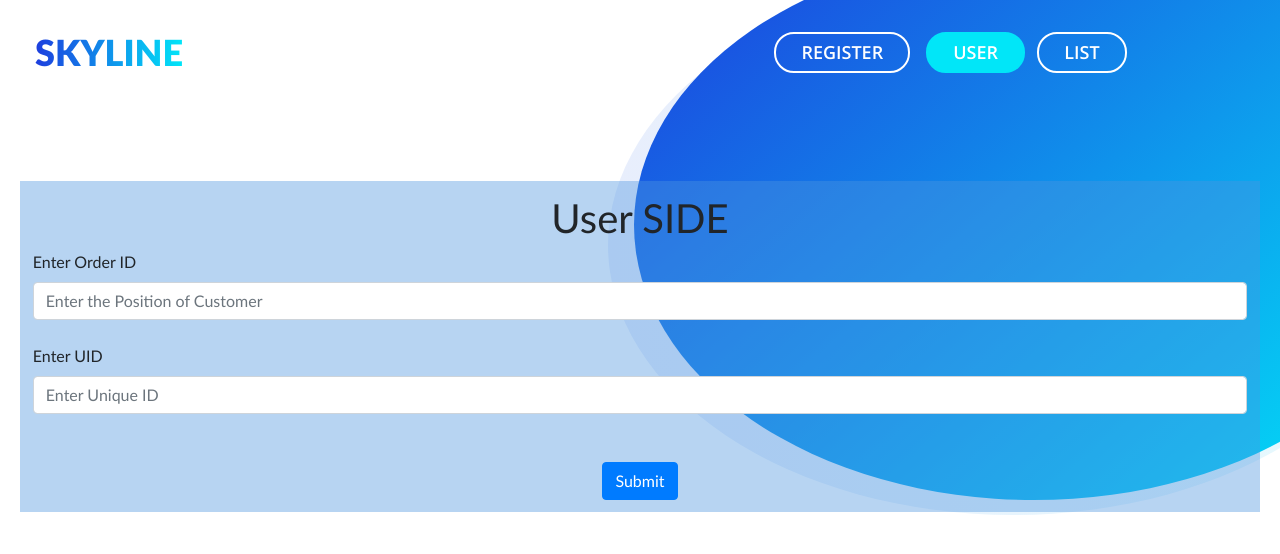
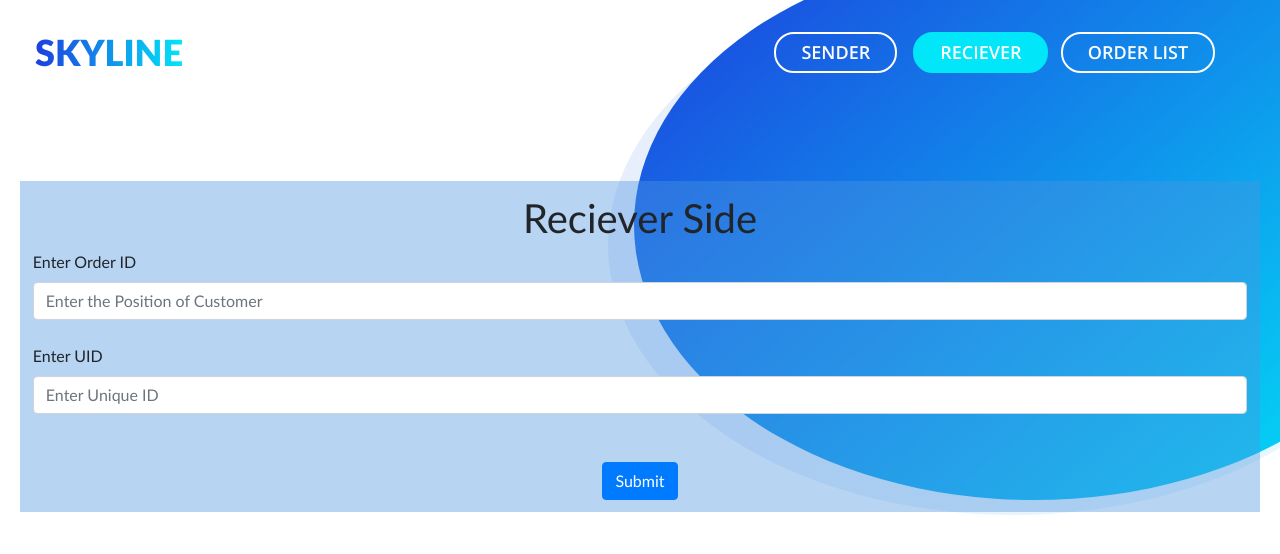
Before and after one commit to satya9500/hosted, a plain HTML site: page bank.html in a window 1280 px wide. Shown: the top 554 px of the page. Drawn offline with nearby package versions, Linux system fonts and the light colour scheme.

Commit message:
3rd term

```diff
--- a/bank.html
+++ b/bank.html
@@ -56,16 +56,16 @@
             <div id="my-nav" class="collapse navbar-collapse">
 
                 <form class="form-inline my-2 my-lg-0" style="margin-left:55%;">
-                    <a href="./index.html" class="btn btn-outline-dark my-2 my-sm-0 mr-3 text-uppercase">Register</a>
-                    <a href="./bank.html" class="btn btn-info my-2 my-sm-0 text-uppercase">User</a>&nbsp;&nbsp;&nbsp;
-                    <a href="./live_ranking.html" class="btn btn-outline-dark my-2 my-sm-0 mr-3 text-uppercase">List</a>
+                    <a href="./index.html" class="btn btn-outline-dark my-2 my-sm-0 mr-3 text-uppercase">Sender</a>
+                    <a href="./bank.html" class="btn btn-info my-2 my-sm-0 text-uppercase">Reciever</a>&nbsp;&nbsp;&nbsp;
+                    <a href="./live_ranking.html" class="btn btn-outline-dark my-2 my-sm-0 mr-3 text-uppercase">Order List</a>
 
                 </form>
             </div>
         </div>
     </nav>
     <div class="container" style="background: rgba(75, 149, 223, 0.4);padding: 1%;margin-top: 6%;">
-    <center><h1>User SIDE</h1></center>
+    <center><h1>Reciever Side</h1></center>
     <form class="form gorm-group" id="bank_form">
         <label>Enter Order ID</label><input type="text" placeholder="Enter the Position of Customer" class="form-control" id="qpos" required><br>
         <label>Enter UID</label><input type="text" placeholder="Enter Unique ID " class="form-control" id="uid" required><br><br>
```
Also changed, not shown: index.html (+3 -3 lines), live_ranking.html (+3 -3 lines).
